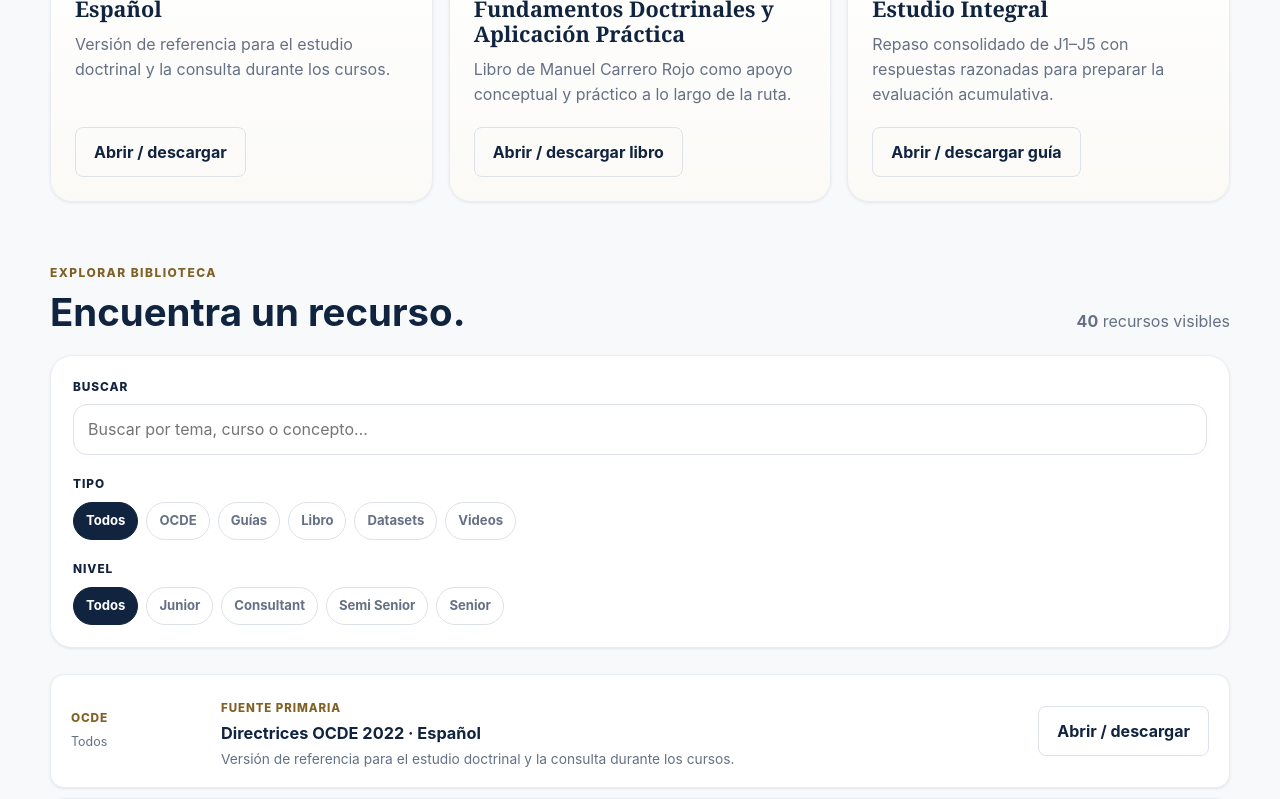
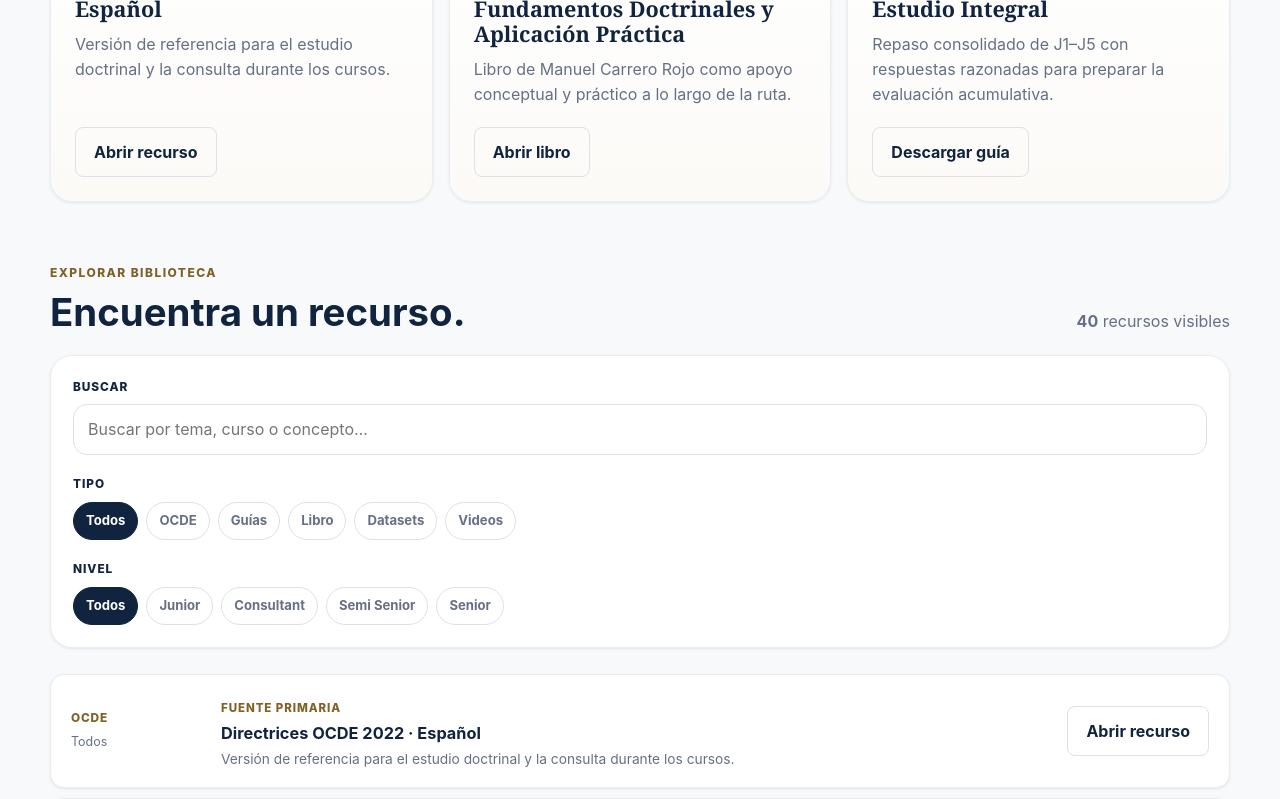
Before and after one commit to manuelcarrero-hash/transfer-pricing-insights-academy, a React (Vite) app: page /resources in a window 1280 px wide. Shown: the part 660-1459 px from the top of the page. Built offline with nearby package versions, Linux system fonts and the light colour scheme.

Commit message:
copy: normalize resource action labels

```diff
--- a/src/pages/ResourcesExtendedPage.tsx
+++ b/src/pages/ResourcesExtendedPage.tsx
@@ -13,14 +13,13 @@ type LibraryResource = {
   title: string;
   description: string;
   href: string;
-  action?: string;
   featured?: boolean;
 };
 
 const resources: LibraryResource[] = [
-  { id:'oecd-es', category:'OCDE', level:'Todos', type:'Fuente primaria', title:'Directrices OCDE 2022 · Español', description:'Versión de referencia para el estudio doctrinal y la consulta durante los cursos.', href:'https://drive.google.com/file/d/1JuCWOxPq6EGJ8Ig9EwkWLGhrflk038dY/view', action:'Abrir / descargar', featured:true },
-  { id:'oecd-en', category:'OCDE', level:'Todos', type:'Fuente primaria', title:'OECD Transfer Pricing Guidelines 2022 · English', description:'Versión en inglés para terminología técnica y contraste de conceptos.', href:'https://drive.google.com/file/d/1h7eGKum0AUO9b4s0ik0IV3QaIF4SO12K/view', action:'Open / download' },
-  { id:'book', category:'Libro', level:'Todos', type:'Lectura complementaria', title:'Precios de Transferencia: Fundamentos Doctrinales y Aplicación Práctica', description:'Libro de Manuel Carrero Rojo como apoyo conceptual y práctico a lo largo de la ruta.', href:'https://drive.google.com/file/d/1v1looWIL4AKXPPpExQOv5EOc1EOgxR6Q/view', action:'Abrir / descargar libro', featured:true },
+  { id:'oecd-es', category:'OCDE', level:'Todos', type:'Fuente primaria', title:'Directrices OCDE 2022 · Español', description:'Versión de referencia para el estudio doctrinal y la consulta durante los cursos.', href:'https://drive.google.com/file/d/1JuCWOxPq6EGJ8Ig9EwkWLGhrflk038dY/view', featured:true },
+  { id:'oecd-en', category:'OCDE', level:'Todos', type:'Fuente primaria', title:'OECD Transfer Pricing Guidelines 2022 · English', description:'Versión en inglés para terminología técnica y contraste de conceptos.', href:'https://drive.google.com/file/d/1h7eGKum0AUO9b4s0ik0IV3QaIF4SO12K/view' },
+  { id:'book', category:'Libro', level:'Todos', type:'Lectura complementaria', title:'Precios de Transferencia: Fundamentos Doctrinales y Aplicación Práctica', description:'Libro de Manuel Carrero Rojo como apoyo conceptual y práctico a lo largo de la ruta.', href:'https://drive.google.com/file/d/1v1looWIL4AKXPPpExQOv5EOc1EOgxR6Q/view', featured:true },
   { id:'junior-integral', category:'Guías', level:'Junior', type:'Guía de nivel', title:'Junior Foundations — Guía de Estudio Integral', description:'Repaso consolidado de J1–J5 con respuestas razonadas para preparar la evaluación acumulativa.', href:'https://drive.google.com/file/d/1Ql2l3w-6GRXRe2MMH_zKuqqW5qpXMB0N/view', featured:true },
   { id:'consultant-integral', category:'Guías', level:'Consultant', type:'Guía de nivel', title:'Transfer Pricing Practitioner — Guía de Estudio Integral', description:'Repaso acumulativo C1–C7, reglas críticas, preguntas razonadas y caso Manufacturas del Bajío.', href:'https://drive.google.com/file/d/1FO80dvP1i5fK6Js84Af7L2SQ8rVPkH0Z/view', featured:true },
   { id:'c1', category:'Guías', level:'Consultant', type:'Guía de curso', title:'C1 — Guía de Estudio y Delimitación Precisa', description:'Checklist, matrices, laboratorios, caso integrador y respuestas razonadas.', href:'https://drive.google.com/file/d/1tFw3e-JdF5-DjoZ-KObypnP_RcFB__H0/view' },
@@ -30,7 +29,7 @@ const resources: LibraryResource[] = [
   { id:'c5', category:'Guías', level:'Consultant', type:'Guía de curso', title:'C5 — Guía de Ajustes de Comparabilidad', description:'Materialidad, capital de trabajo, PP&E, volumen, cuándo no ajustar y respuestas razonadas.', href:'https://drive.google.com/file/d/1baUjdizfdfCC0YhVvmLmqGE0oRpbC9-n/view' },
   { id:'c6', category:'Guías', level:'Consultant', type:'Guía de curso', title:'C6 — Guía del Rango de Plena Competencia', description:'Rango completo, cuartiles, mediana, outliers, laboratorios y respuestas razonadas.', href:'https://drive.google.com/file/d/1q1G4zUnNCPBvTdCqmAPppb6gQAH3v2pb/view' },
   { id:'c7', category:'Guías', level:'Consultant', type:'Guía de curso', title:'C7 — Guía de Documentación de Precios de Transferencia', description:'EPT, Local File, Master File, CbC Report, Fase 11 y respuestas razonadas.', href:'https://drive.google.com/file/d/1yyzN_emA2ebR5LMsnlcD4ARJgO02sekM/view' },
-  { id:'c3-dataset', category:'Datasets', level:'Consultant', type:'Dataset didáctico', title:'C3 — Dataset TNMM / MTUO v1.0', description:'Datos de práctica para Operating Margin, Mark-up on Costs, Berry Ratio, ROA y segmentación.', href:'https://docs.google.com/spreadsheets/d/1_1KV_MMz3Ia-3E9KVM7gJS9KhaRod90pXsgjMceL_OY/edit', action:'Abrir dataset' },
+  { id:'c3-dataset', category:'Datasets', level:'Consultant', type:'Dataset didáctico', title:'C3 — Dataset TNMM / MTUO v1.0', description:'Datos de práctica para Operating Margin, Mark-up on Costs, Berry Ratio, ROA y segmentación.', href:'https://docs.google.com/spreadsheets/d/1_1KV_MMz3Ia-3E9KVM7gJS9KhaRod90pXsgjMceL_OY/edit' },
   { id:'ss1', category:'Guías', level:'Semi Senior', type:'Guía de curso', title:'SS1 — Guía de Estudio Servicios Intragrupo', description:'Benefit test, shareholder activities, duplicidad, allocation keys, cost base, low-value services y respuestas razonadas.', href:'https://drive.google.com/file/d/1TZCCsv4Nt9haMgH-rvzu6w-s203DudI1/view' },
   { id:'ss2', category:'Guías', level:'Semi Senior', type:'Guía de curso', title:'SS2 — Guía de Estudio Activos Intangibles', description:'Propiedad legal vs. retornos, DEMPE conceptual, licencia/transferencia, métodos, HTVI, laboratorios y Fase 13.', href:'https://drive.google.com/file/d/1tqga90WpxOiFECau4AMGmww1Qb5PSPcc/view' },
   { id:'ss3', category:'Guías', level:'Semi Senior', type:'Guía de curso', title:'SS3 — Guía de Estudio DEMPE', description:'Development, Enhancement, Maintenance, Protection, Exploitation, control del riesgo, financiamiento, laboratorios y Fase 14.', href:'https://drive.google.com/file/d/1EejgsPK4CFUjmMFnPOQYkX6VhDWnkUiE/view' },
@@ -53,6 +52,13 @@ const resources: LibraryResource[] = [
 const categories: Array<'Todos' | ResourceCategory> = ['Todos', 'OCDE', 'Guías', 'Libro', 'Datasets', 'Videos'];
 const levels: ResourceLevel[] = ['Todos', 'Junior', 'Consultant', 'Semi Senior', 'Senior'];
 
+function resourceActionLabel(resource: LibraryResource) {
+  if (resource.category === 'Guías') return 'Descargar guía';
+  if (resource.category === 'Libro') return 'Abrir libro';
+  if (resource.category === 'Datasets') return 'Abrir dataset';
+  return 'Abrir recurso';
+}
+
 export function ResourcesExtendedPage(){
   const [query,setQuery]=useState('');
   const [category,setCategory]=useState<(typeof categories)[number]>('Todos');
@@ -72,7 +78,7 @@ export function ResourcesExtendedPage(){
   return <section className="section resources-page library-page"><div className="container library-container">
     <header className="library-hero"><div className="eyebrow">Biblioteca</div><h1>Recursos para estudiar con criterio.</h1><p className="lead small">Fuentes primarias, guías de estudio, datasets y videos doctrinales organizados para encontrar rápido lo que necesitas en cada etapa de la ruta.</p></header>
 
-    <section className="library-featured" aria-labelledby="featured-resources-title"><div className="library-section-heading"><div><span className="eyebrow">Selección esencial</span><h2 id="featured-resources-title">Empieza por aquí.</h2></div><p>Las referencias que acompañan toda la ruta académica.</p></div><div className="library-featured-grid">{featured.map(resource=><article className="library-featured-card" key={resource.id}><span className="material-type">{resource.type}</span><h3>{resource.title}</h3><p>{resource.description}</p><a className="button secondary" href={resource.href} target="_blank" rel="noreferrer">{resource.action||'Abrir / descargar guía'}</a></article>)}</div></section>
+    <section className="library-featured" aria-labelledby="featured-resources-title"><div className="library-section-heading"><div><span className="eyebrow">Selección esencial</span><h2 id="featured-resources-title">Empieza por aquí.</h2></div><p>Las referencias que acompañan toda la ruta académica.</p></div><div className="library-featured-grid">{featured.map(resource=><article className="library-featured-card" key={resource.id}><span className="material-type">{resource.type}</span><h3>{resource.title}</h3><p>{resource.description}</p><a className="button secondary" href={resource.href} target="_blank" rel="noreferrer">{resourceActionLabel(resource)}</a></article>)}</div></section>
 
     <section className="library-browser" aria-labelledby="library-browser-title"><div className="library-section-heading"><div><span className="eyebrow">Explorar biblioteca</span><h2 id="library-browser-title">Encuentra un recurso.</h2></div><p><strong>{totalVisible}</strong> recursos visibles</p></div>
       <div className="library-controls">
@@ -82,7 +88,7 @@ export function ResourcesExtendedPage(){
       </div>
 
       {totalVisible===0?<div className="library-empty"><h3>No encontramos coincidencias.</h3><p>Prueba otro término o restablece los filtros.</p><button className="button secondary" type="button" onClick={()=>{setQuery('');setCategory('Todos');setLevel('Todos')}}>Ver todos los recursos</button></div>:<>
-        <div className="library-list">{visibleResources.map(resource=><article className="library-row" key={resource.id}><div className="library-row-meta"><span>{resource.category}</span><small>{resource.level}</small></div><div className="library-row-copy"><span className="material-type">{resource.type}</span><h3>{resource.title}</h3><p>{resource.description}</p></div><a className="button secondary" href={resource.href} target="_blank" rel="noreferrer">{resource.action||'Abrir recurso'}</a></article>)}</div>
+        <div className="library-list">{visibleResources.map(resource=><article className="library-row" key={resource.id}><div className="library-row-meta"><span>{resource.category}</span><small>{resource.level}</small></div><div className="library-row-copy"><span className="material-type">{resource.type}</span><h3>{resource.title}</h3><p>{resource.description}</p></div><a className="button secondary" href={resource.href} target="_blank" rel="noreferrer">{resourceActionLabel(resource)}</a></article>)}</div>
         {showVideos&&<section className="library-video-section"><div className="library-section-heading compact"><div><span className="eyebrow">Videoteca OCDE</span><h2>Los diez capítulos, disponibles en cualquier momento.</h2></div></div><div className="resource-video-grid">{videos.filter(video=>!normalized||`${video.title} ${video.description}`.toLocaleLowerCase('es').includes(normalized)).map(video=><ExternalVideoCard key={video.id} eyebrow="Video doctrinal" title={video.title} description={video.description} href={video.href!} sourceLabel="Google Drive"/>)}</div></section>}
       </>}
     </section>
```
